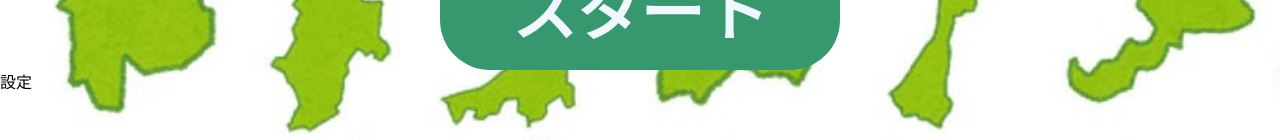
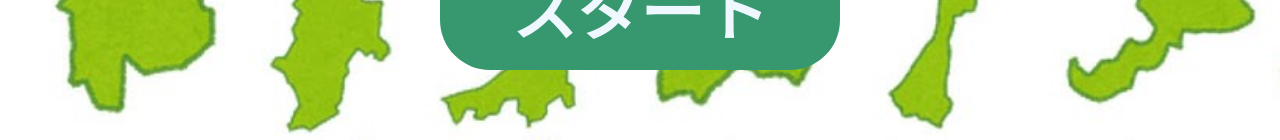
Before and after one commit to furu0202/Prefectures-App, a Next.js app: page / in a window 1280 px wide. Shown: the part 402-542 px from the top of the page. Built offline with nearby package versions, Linux system fonts and the light colour scheme.

Commit message:
不必要な項目の削除

```diff
--- a/app/page.js
+++ b/app/page.js
@@ -12,11 +12,6 @@ export default function Home() {
           スタート
         </Link>
       </div>
-      <div className={styles.setup}>
-        <Link className={styles.buttonSetup} href={'setup'}>
-          設定
-        </Link>
-      </div>
     </main>
   );
 }
```
Also changed, not shown: app/level/page.jsx (+0 -18 lines).
